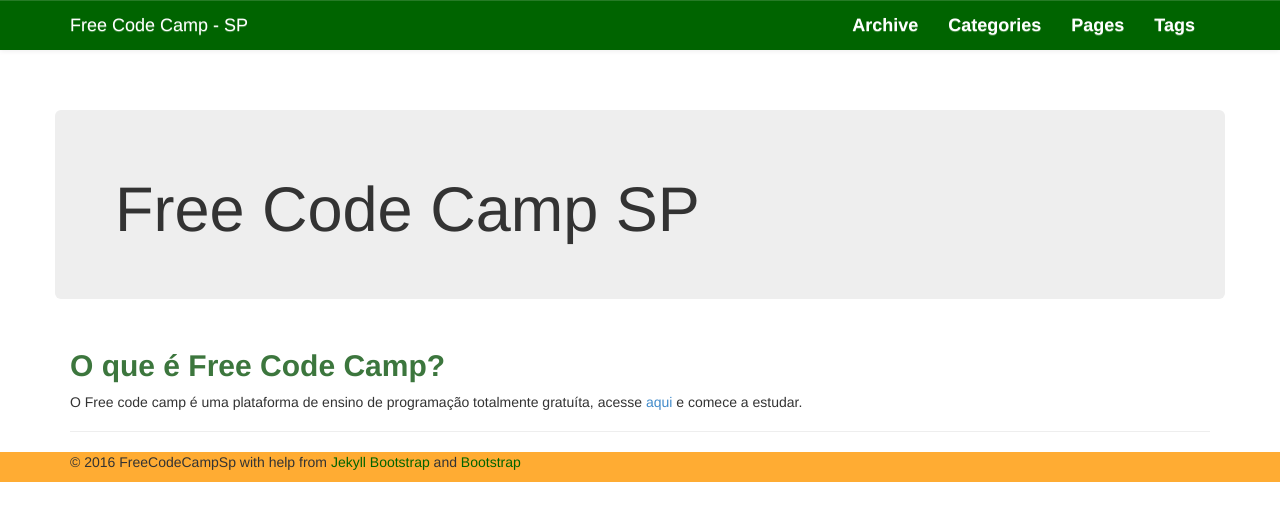
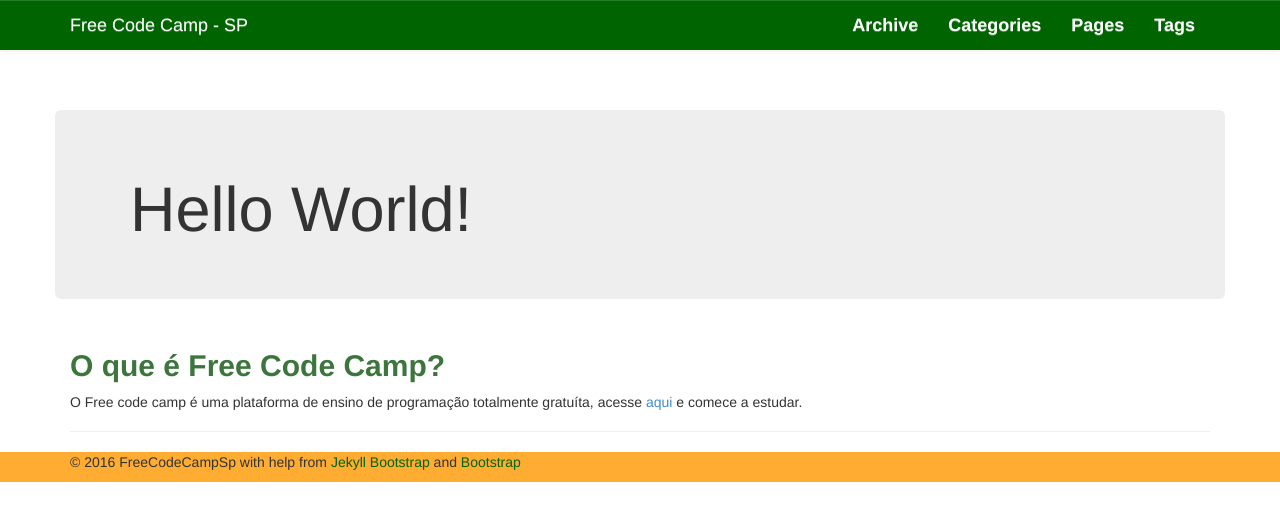
Before and after one commit to FreeCodeCampSp/FreeCodeCampSp.github.io, a Jekyll site: the page built from index.md, in a window 1280 px wide. Shown: the top 521 px of the page. Built offline with Jekyll 4.4.1, drawn with Linux system fonts in a browser that asks for light colours; nearby versions of some CDN libraries.

Commit message:
Adicionando uma área de destaque na página

```diff
--- a/_includes/themes/bootstrap-3/page.html
+++ b/_includes/themes/bootstrap-3/page.html
@@ -4,7 +4,9 @@
 
 <div class="row">
  <div class="jumbotron">
-     <h1>Free Code Camp SP</h1>
+     <div class="container">
+         <h1>{{ page.title }}</h1>
+     </div>
  </div>
   <div class="col-xs-12">
     {{ content }}
```
